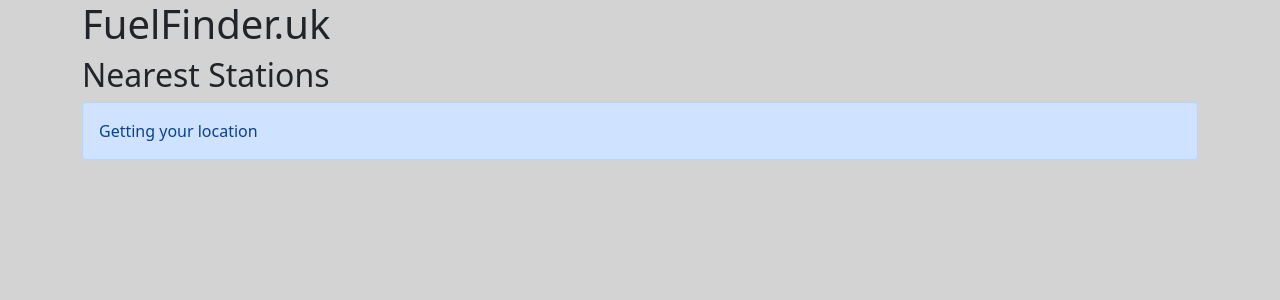
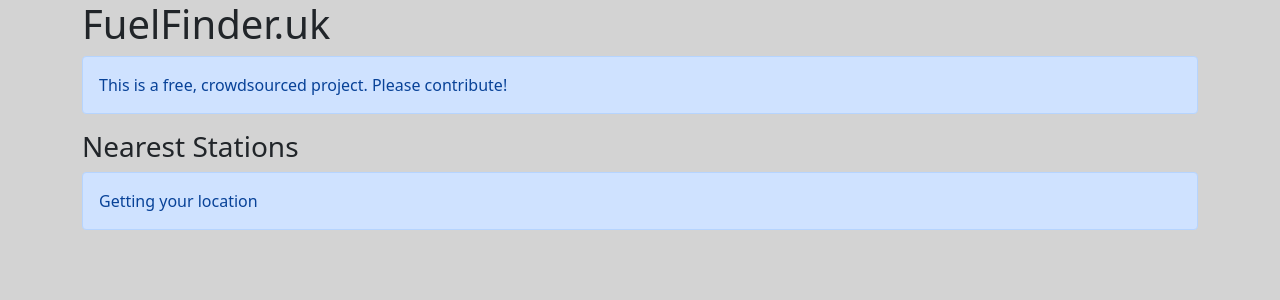
Before and after one commit to sztanko/fuelfinder, a React (Create React App) app in the folder fuelfinder/: page / in a window 1280 px wide. Shown: the top 300 px of the page. Built offline with nearby package versions, Linux system fonts and the light colour scheme; no server answers.

Commit message:
Add header message

```diff
--- a/fuelfinder/src/App.js
+++ b/fuelfinder/src/App.js
@@ -57,11 +57,14 @@ function App() {
       <Row>
         <Col>
           <h1>FuelFinder.uk</h1>
+          <Alert>
+            This is a free, crowdsourced project. Please contribute!
+          </Alert>
         </Col>
       </Row>
       <Row>
         <Col>
-          <h2>Nearest Stations</h2>
+          <h3>Nearest Stations</h3>
           {content}
         </Col>
       </Row>
```
